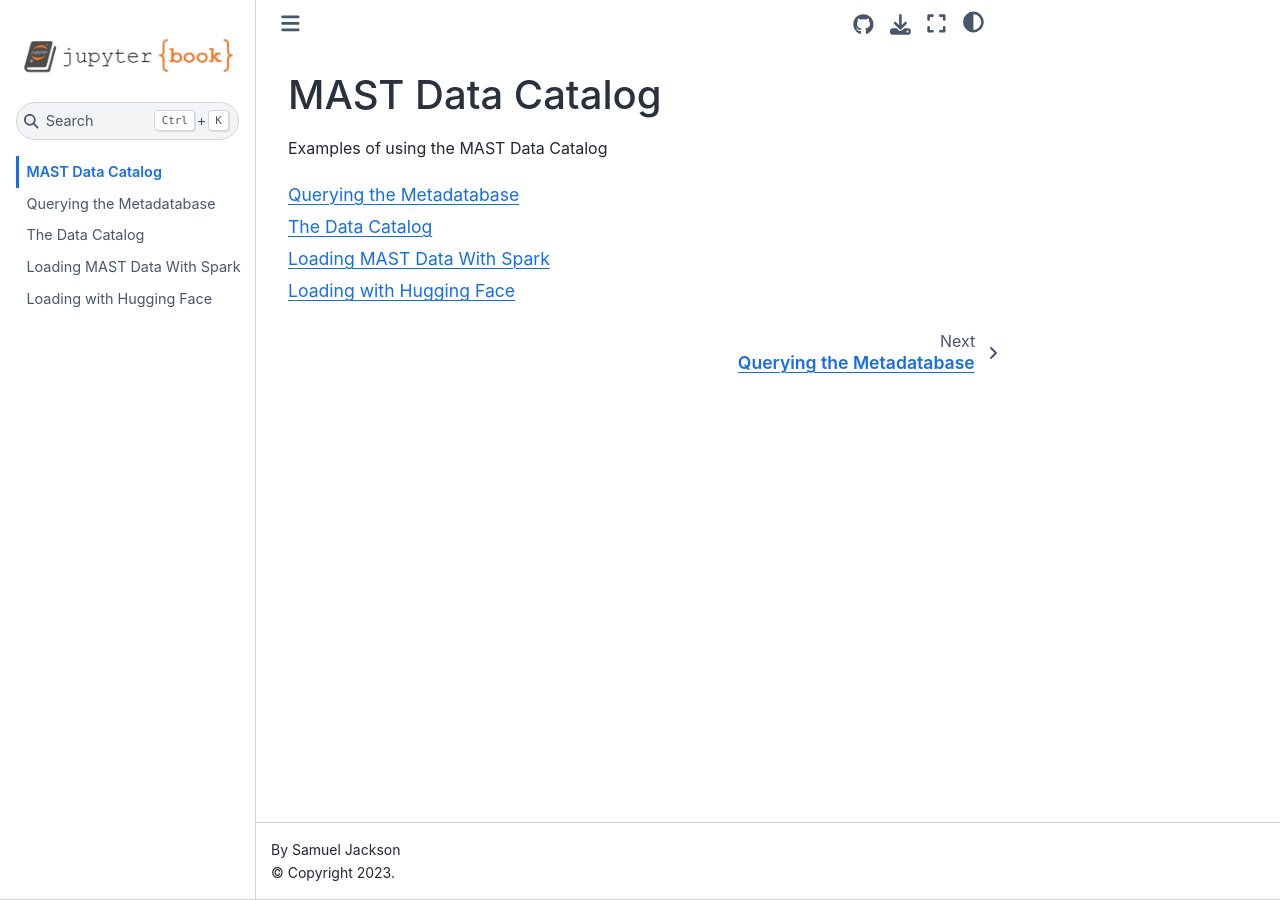
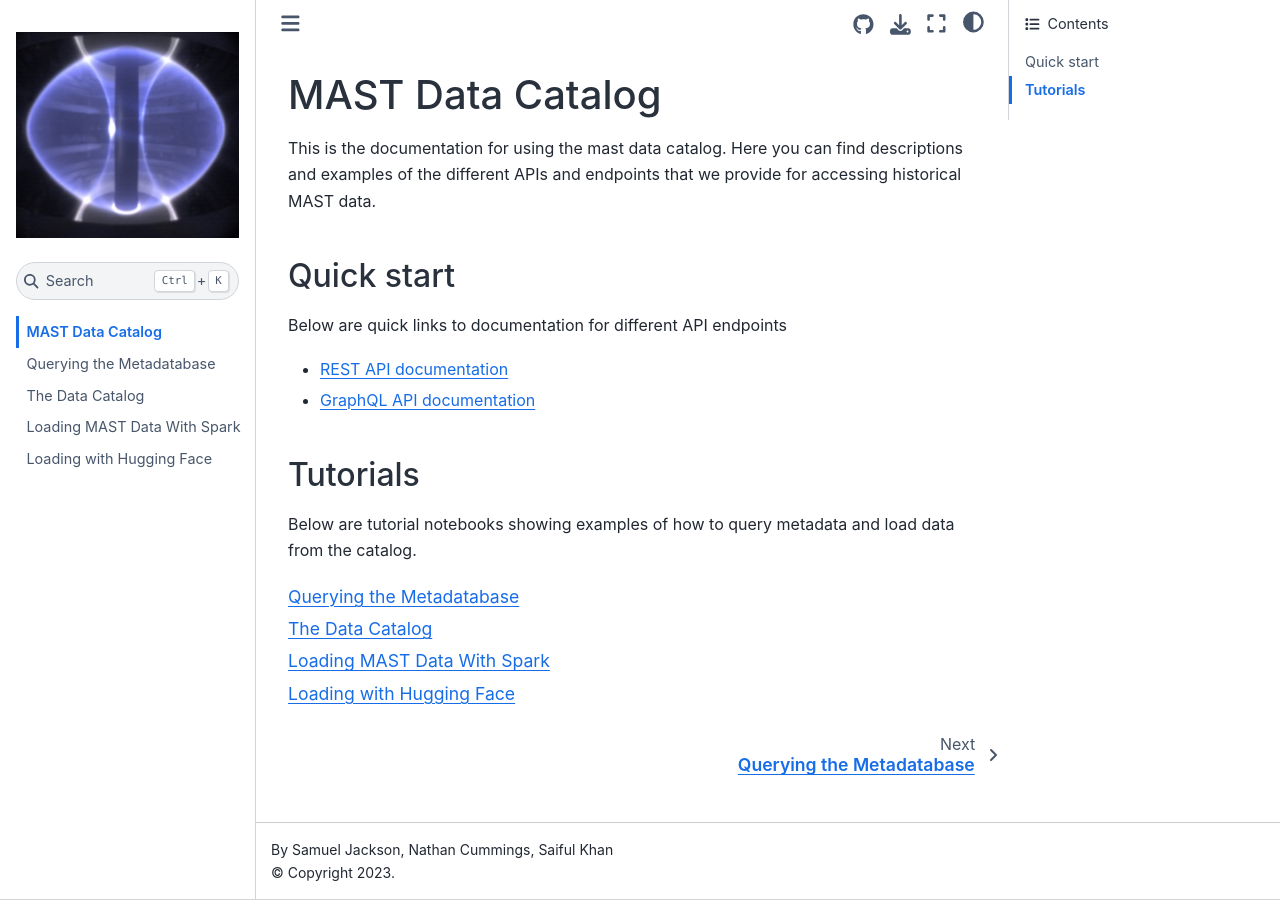
Before and after one commit to samueljackson92/mast-book, a Jupyter Book: the page built from intro.md, in a window 1280 px wide. Built offline with Jupyter Book 1.0.4 settings and Sphinx 7.4.7 and the Sphinx Book theme 1.1.4, drawn with Linux system fonts in a browser that asks for light colours.

Commit message:
Update notebooks

````diff
--- a/_config.yml
+++ b/_config.yml
@@ -2,8 +2,13 @@
 # Learn more at https://jupyterbook.org/customize/config.html
 
 title: MAST Data Catalog
-author: Samuel Jackson
-logo: logo.png
+author: Samuel Jackson, Nathan Cummings, Saiful Khan
+logo: assets/MAST_plasma_image.jpg
+
+# Information about where the book exists on the web
+repository:
+  url: https://github.com/samueljackson92/mast-book  # Online location of your book
+  branch: main
 
 exclude_patterns: [data/*, 'data']
 only_build_toc_files: true
@@ -26,17 +31,13 @@ bibtex_bibfiles:
   - references.bib
 
 launch_buttons:
+  notebook_interface: classic
   colab_url: "https://colab.research.google.com"
   binderhub_url: "https://mybinder.org"
-
-# Information about where the book exists on the web
-repository:
-  url: https://github.com/executablebooks/jupyter-book  # Online location of your book
-  path_to_book: docs  # Optional path to your book, relative to the repository root
-  branch: master  # Which branch of the repository should be used when creating links (optional)
 
 # Add GitHub buttons to your book
 # See https://jupyterbook.org/customize/config.html#add-a-link-to-your-repository
 html:
   use_issues_button: true
   use_repository_button: true
+  use_issues_button: true
--- a/intro.md
+++ b/intro.md
@@ -1,6 +1,16 @@
 # MAST Data Catalog
 
-Examples of using the MAST Data Catalog
+This is the documentation for using the mast data catalog. Here you can find descriptions and examples of
+the different APIs and endpoints that we provide for accessing historical MAST data.
+
+### Quick start
+Below are quick links to documentation for different API endpoints
+
+ - [REST API documentation](http://ada-sam-app.oxfordfun.com/redoc)
+ - [GraphQL API documentation](http://ada-sam-app.oxfordfun.com/graphql)
+
+### Tutorials
+Below are tutorial notebooks showing examples of how to query metadata and load data from the catalog.
 
 ```{tableofcontents}
 ```
````
Also changed, not shown: api_reference.ipynb, assets/MAST_plasma_image.jpg (added), logo.png (deleted).
